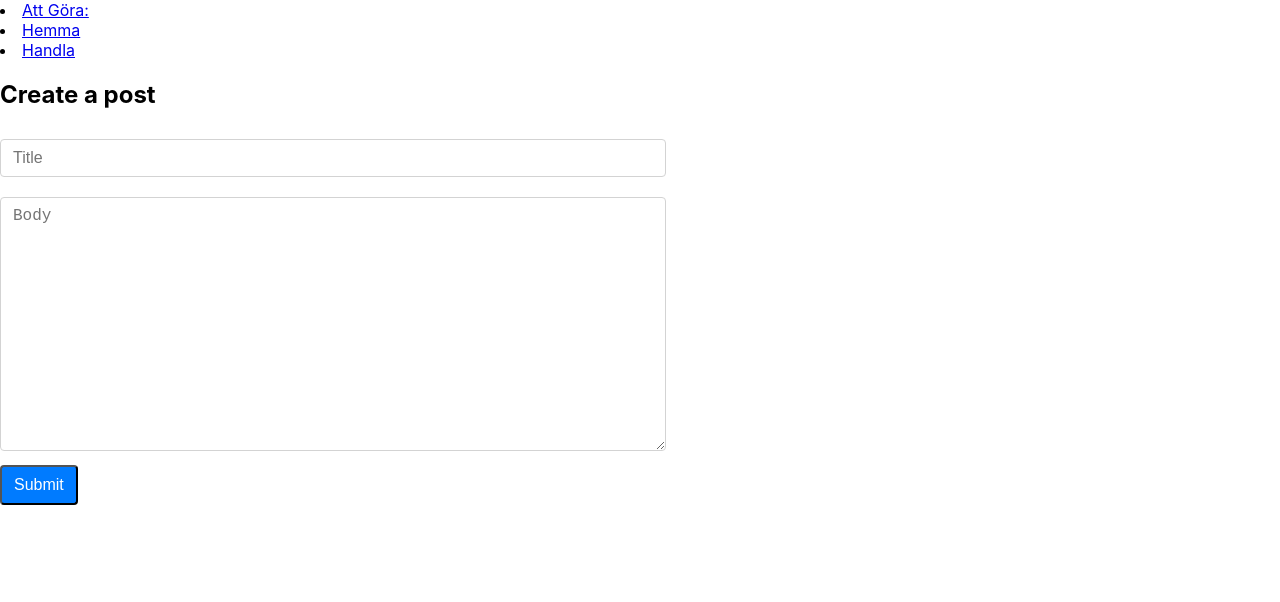
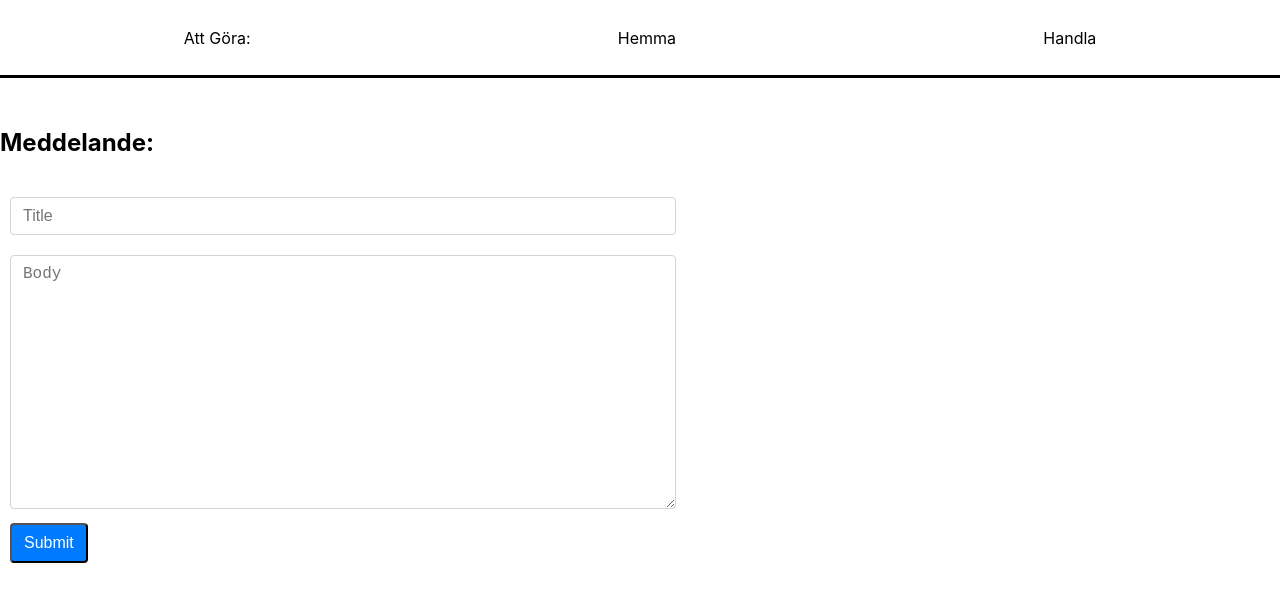
Before and after one commit to Ludde86/marn-app, a React (Create React App) app in the folder client/: page / in a window 1280 px wide. Shown: the top 602 px of the page. Built offline with nearby package versions, Linux system fonts and the light colour scheme; no server answers.

Commit message:
fix some simple styling

```diff
--- a/client/src/App.css
+++ b/client/src/App.css
@@ -1,39 +1,38 @@
-.app {
-	padding: 10px;
+.todo-item-content {
+	display: flex;
 }
 
-form {
-	width: 50%;
+.todo-message {
+	width: 75%;
 }
 
-.form-input {
-	padding: 10px 0;
+.del-upd-buttons {
+	width: 25%;
 }
 
-.form-input input,
-.form-input textarea {
-	width: 100%;
-	font-size: 1rem;
-	line-height: 1.5;
-	border-radius: .25rem;
-	border: 1px solid lightgray;
-	padding: .375rem .75rem;
+.navbar-container {
+	background-color: white;
+	border-bottom: 3px solid black;
+	margin-bottom: 50px;
+	height: 75px;
 }
 
-button {
-	background-color: #007bff;
-	color: #fff;
-	padding: .375rem .75rem;
-	font-size: 1rem;
-	line-height: 1.5;
-	border-radius: .25rem;
-	cursor: pointer;
-	outline: none;
+.navbar-container li {
+	list-style: none;
 }
 
-.blog-post__display {
-	border: 1px solid lightgray;
-	margin: 5px 0;
-	border-radius: 4px;
-	padding: 10px;
+.navbar-container a {
+	color: black;
+	text-decoration: none;
 }
+
+.navbar-container a:hover {
+	color: grey;
+}
+
+.navbar-list {
+	height: 100%;
+	display: flex;
+	justify-content: space-around;
+	align-items: center;
+}
--- a/client/src/components/post/Post.css
+++ b/client/src/components/post/Post.css
@@ -1,5 +1,6 @@
 form {
 	width: 50%;
+	padding: 10px;
 }
 
 .form-input {
@@ -29,7 +30,7 @@ button {
 
 .blog-post__display {
 	border: 1px solid lightgray;
-	margin: 5px 0;
+	margin: 5px;
 	border-radius: 4px;
 	padding: 10px;
 }
--- a/client/src/components/post/PostForm.js
+++ b/client/src/components/post/PostForm.js
@@ -7,7 +7,7 @@ const PostForm = () => {
 
 	return (
 		<div>
-			<h2>Create a post</h2>
+			<h2>Meddelande: </h2>
 			<form onSubmit={handleSubmit}>
 				<div className="form-input">
 					<input
```
